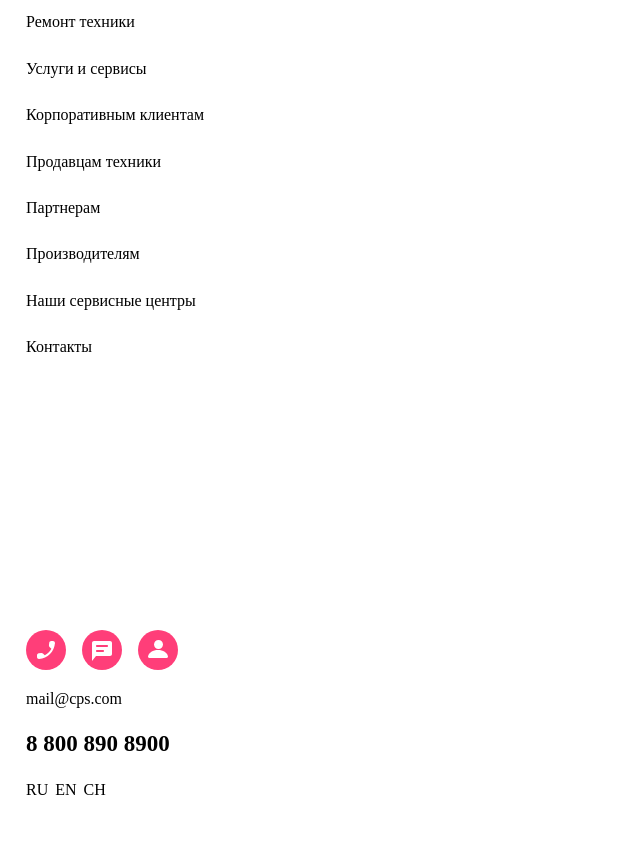
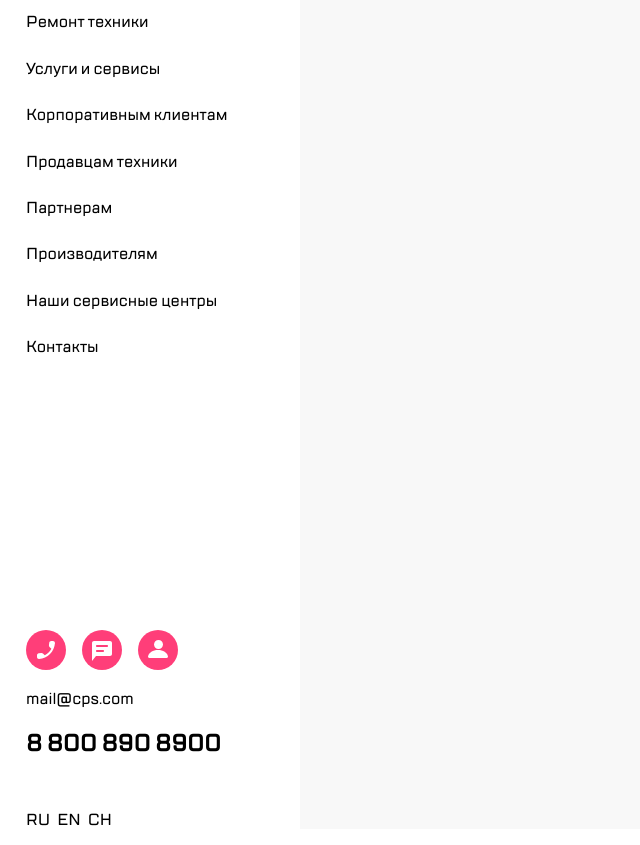
Before and after one commit to imperfect-hatred/project-MDK-LEON, a website built with Vite: page index.html in a window 1280 px wide. Shown: the part 119-964 px from the top of the page, without its empty margins (0-640 px from the left). Before the commit the page ends 934 px from the top, so only its background shows below. Built offline with nearby package versions, Linux system fonts and the light colour scheme.

Commit message:
add font, desktop background changes

```diff
--- a/index.html
+++ b/index.html
@@ -45,7 +45,6 @@
       </div>
       <div class="header">
         <ul class="header__navigation">
-          <div class="burger__navigation"></div>
           <div class="header__navigation--left">
             <li class="header__icon">
               <img src="icons/burger.svg" />
--- a/styles/style.scss
+++ b/styles/style.scss
@@ -1,15 +1,68 @@
 @import "./variables.scss";
+@font-face {
+  font-family: TT-Lakes;
+  src: url(../fonts/TTLakes-Medium.ttf);
+}
 
-.app {
-  background: #f8f8f8;
+#app {
+  background-color: #f8f8f8;
   width: 100%;
+  font-family: TT-Lakes;
 }
 li {
   list-style-type: none;
 }
+.desktop__header {
+  width: 300px;
+  height: 100%;
+  background-color: white;
+  &--top {
+    padding: 22px 30px;
+    display: flex;
+    align-items: center;
+    flex-direction: row;
+    justify-content: space-between;
+  }
+  &--mid {
+    display: flex;
+    flex-direction: column;
+    gap: 28px;
+    padding-left: 26px;
+  }
+  &--bot {
+    padding-top: 241px;
+    &_social-media {
+      display: flex;
+      flex-direction: row;
+      align-items: center;
+      gap: 16px;
+      padding-left: 26px;
+    }
+    &_mail {
+      padding-left: 26px;
+    }
+    &_number {
+      padding-left: 26px;
+      font-weight: bold;
+      font-size: 23px;
+    }
+    &_lang {
+      display: flex;
+      flex-direction: row;
+      padding-left: 26px;
+      gap: 7px;
+      padding-top: 30px;
+    }
+  }
+}
+@media (max-width: $desktop-width) {
+  .desktop__header {
+    display: none;
+  }
+}
 
 .header {
-  background: rgb(255, 255, 255);
+  background: white;
   width: 100%;
   border-bottom: 1px solid $secondary-color;
   @media (min-width: $desktop-width) {
@@ -25,7 +78,7 @@ li {
 
     &--left {
       display: flex;
-      gap: 20px;
+      gap: 10px;
       align-items: center;
     }
 
@@ -71,47 +124,3 @@ li {
     }
   }
 }
-
-.desktop__header {
-  width: 300px;
-  height: 100%;
-  &--top {
-    @media (min-width: $desktop-width) {
-      padding: 22px 30px;
-      display: flex;
-      align-items: center;
-      flex-direction: row;
-      justify-content: space-between;
-    }
-  }
-  &--mid {
-    display: flex;
-    flex-direction: column;
-    gap: 28px;
-    padding-left: 26px;
-  }
-  &--bot {
-    padding-top: 241px;
-    &_social-media {
-      display: flex;
-      flex-direction: row;
-      gap: 16px;
-      padding-left: 26px;
-    }
-    &_mail {
-      padding-left: 26px;
-    }
-    &_number {
-      padding-left: 26px;
-      font-weight: bold;
-      font-size: 23px;
-      padding-top: 0;
-    }
-    &_lang {
-      display: flex;
-      flex-direction: row;
-      padding-left: 26px;
-      gap: 7px;
-    }
-  }
-}
--- a/styles/variables.scss
+++ b/styles/variables.scss
@@ -1,3 +1,5 @@
+/* colors */
+
 $main-color: #ff3e79;
 $secondary-color: #41f6d7;
 $additional-color: #fff;
```
Also changed, not shown: fonts/TTLakes-Medium.ttf (added), fonts/TTLakesCompressed-Black.ttf (added), fonts/TTLakesCondensed-Bold.ttf (added).
